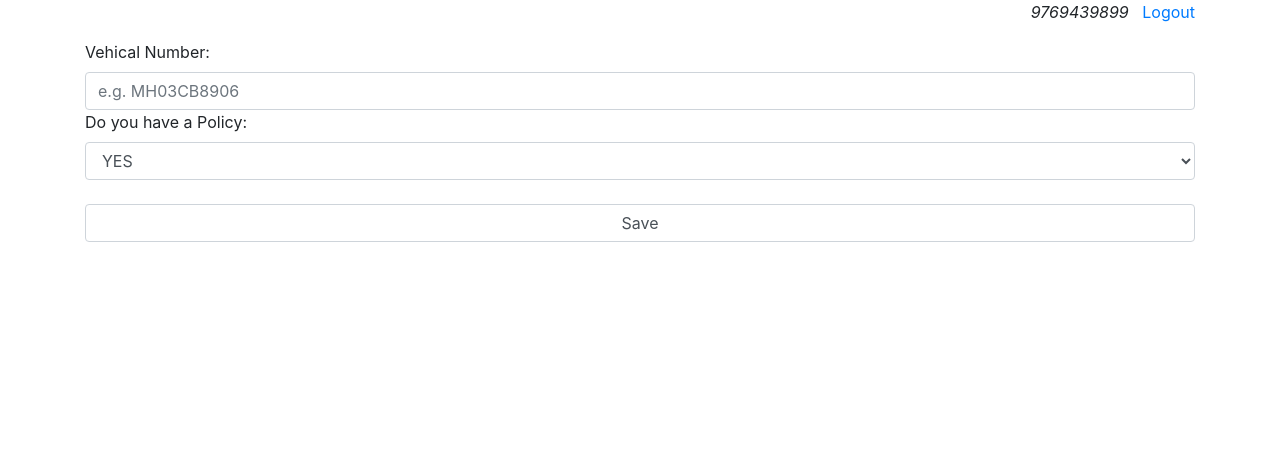
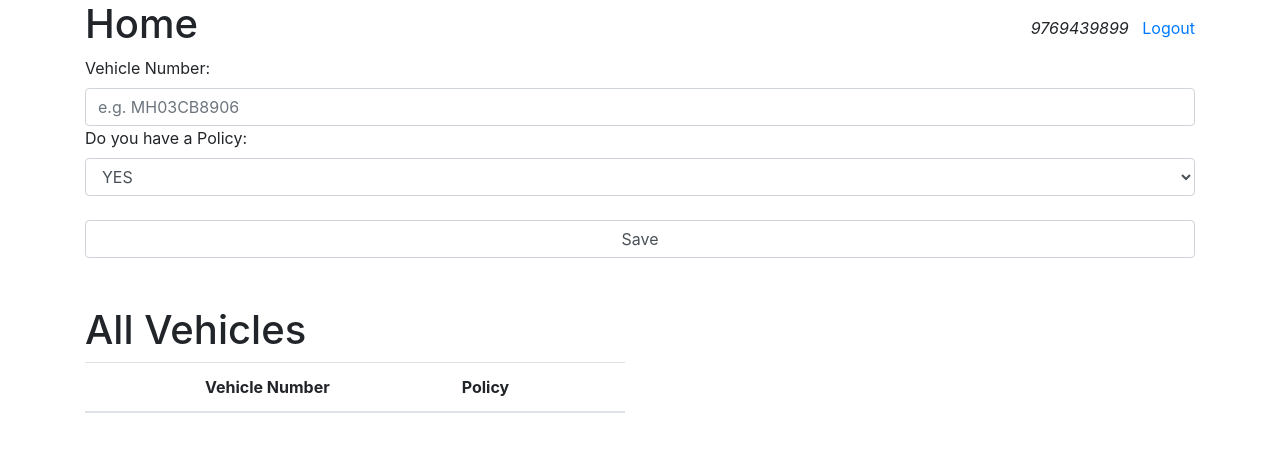
Before and after one commit to maharshi1/ml-ai, a Django app: page /home/ in a window 1280 px wide. Shown: the top 452 px of the page. Run offline with Django 3.2, Linux system fonts and the light colour scheme; a user stored in the database is signed in; data comes from the database, SQL or seed files in the repository; lists and menus that the app fills with data are empty; some libraries are stand-ins or nearby versions.

Commit message:
Validation; View data

```diff
--- a/vehicles/accounts/forms.py
+++ b/vehicles/accounts/forms.py
@@ -1,5 +1,6 @@
 from django import forms
 from accounts.models import User
+import re
 
 
 class UserRegistration(forms.ModelForm):
@@ -78,4 +79,7 @@ class UserLogin(forms.Form):
 
     def clean(self):
         clean_data = super().clean()
+        if not re.match('^[0-9]+$', clean_data.get('phone_number')) or len(clean_data.get('phone_number')) != 10:
+            raise forms.ValidationError(
+                'Phone number is of wrong format or length.')
         return clean_data
--- a/vehicles/motor/forms.py
+++ b/vehicles/motor/forms.py
@@ -4,12 +4,12 @@ import re
 
 
 class MotorForm(forms.ModelForm):
-    vehical_number = forms.CharField(
+    vehicle_number = forms.CharField(
         widget=forms.TextInput(
             attrs={'class': 'form-control', 'placeholder': 'e.g. MH03CB8906'}),
         required=True,
         max_length=45,
-        label='Vehical Number'
+        label='Vehicle Number'
     )
     policy = forms.ChoiceField(
         widget=forms.Select(attrs={'class': 'form-control'}),
@@ -20,19 +20,19 @@ class MotorForm(forms.ModelForm):
 
     class Meta:
         model = Motor
-        fields = ['vehical_number', 'policy']
+        fields = ['vehicle_number', 'policy']
 
-    def clean_vehical_number(self):
+    def clean_vehicle_number(self):
         clean_data = super().clean()
         match = re.match(
             '^(MH){1}[0-9]{2}[A-Z]{2}[0-9]{4}',
-            clean_data['vehical_number']
+            clean_data['vehicle_number']
         )
         if not match:
             raise forms.ValidationError(
-                'Vehical Number Incorrect', code='invalid')
+                'Vehicle Number Incorrect', code='invalid')
         else:
-            return clean_data['vehical_number']
+            return clean_data['vehicle_number']
 
     def save(self, commit=True):
         motor = super(MotorForm, self).save(commit=False)
--- a/vehicles/motor/models.py
+++ b/vehicles/motor/models.py
@@ -1,8 +1,9 @@
 from django.db import models
+from accounts.models import User
 
 
 class Motor(models.Model):
-    vehical_number = models.CharField(
+    vehicle_number = models.CharField(
         max_length=45,
         null=False
     )
@@ -15,6 +16,10 @@ class Motor(models.Model):
         choices=POLICY,
         null=False
     )
+    user = models.ForeignKey(
+        User,
+        on_delete=models.CASCADE
+    )
 
     def __str__(self):
-        return self.vehical_number
+        return self.vehicle_number
--- a/vehicles/motor/templates/home.html
+++ b/vehicles/motor/templates/home.html
@@ -14,7 +14,8 @@
   <div class="container">
     <div class="row">
       <div class="col-md-12">
-        <p class="text-right">
+        <h1 class="float-left">Home</h1>
+        <p class="text-right mt-3">
           <em>{{ request.user.phone_number }}</em>
           &nbsp;
           <a href="/accounts/logout">Logout</a>
@@ -28,6 +29,27 @@
         </form>
       </div>
     </div>
+    <br>
+    <br>
+    <h1>All Vehicles</h1>
+    <div class="row">
+      <div class="col-md-6">
+        <table class="table table-striped">
+          <thead>
+            <th style="text-align: center;">Vehicle Number</th>
+            <th>Policy</th>
+          </thead>
+          <tbody>
+            {% for vehicle in vehicles %}
+            <tr>
+              <td style="text-align: center;">{{ vehicle.vehicle_number }}</td>
+              <td>{{ vehicle.policy }}</td>
+            </tr>
+            {% endfor %}
+          </tbody>
+        </table>
+      </div>
+    </div>
   </div>
 </body>
 
--- a/vehicles/motor/views.py
+++ b/vehicles/motor/views.py
@@ -9,3 +9,13 @@ class HomeView(CreateView):
     form_class = MotorForm
     template_name = 'home.html'
     success_url = '/home'
+
+    def form_valid(self, form):
+        form.instance.user = self.request.user
+        return super(HomeView, self).form_valid(form)
+
+    def get_context_data(self, **kwargs):
+        ctx = super(HomeView, self).get_context_data(**kwargs)
+        ctx['vehicles'] = self.form_class.Meta.model.objects.filter(
+            user=self.request.user)
+        return ctx
```
Also changed, not shown: vehicles/db.sqlite3, vehicles/motor/migrations/0002_motor_user.py (added), vehicles/motor/migrations/0003_auto_20180622_1930.py (added).
